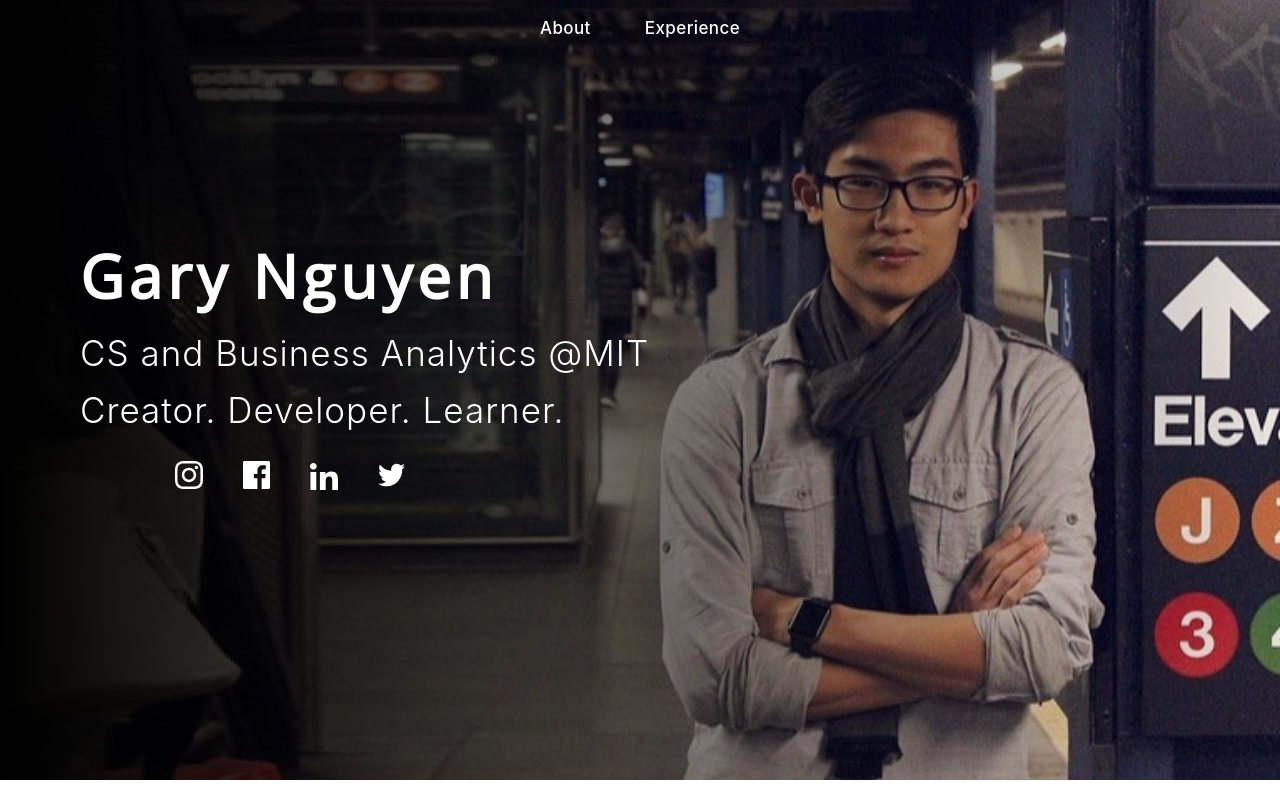
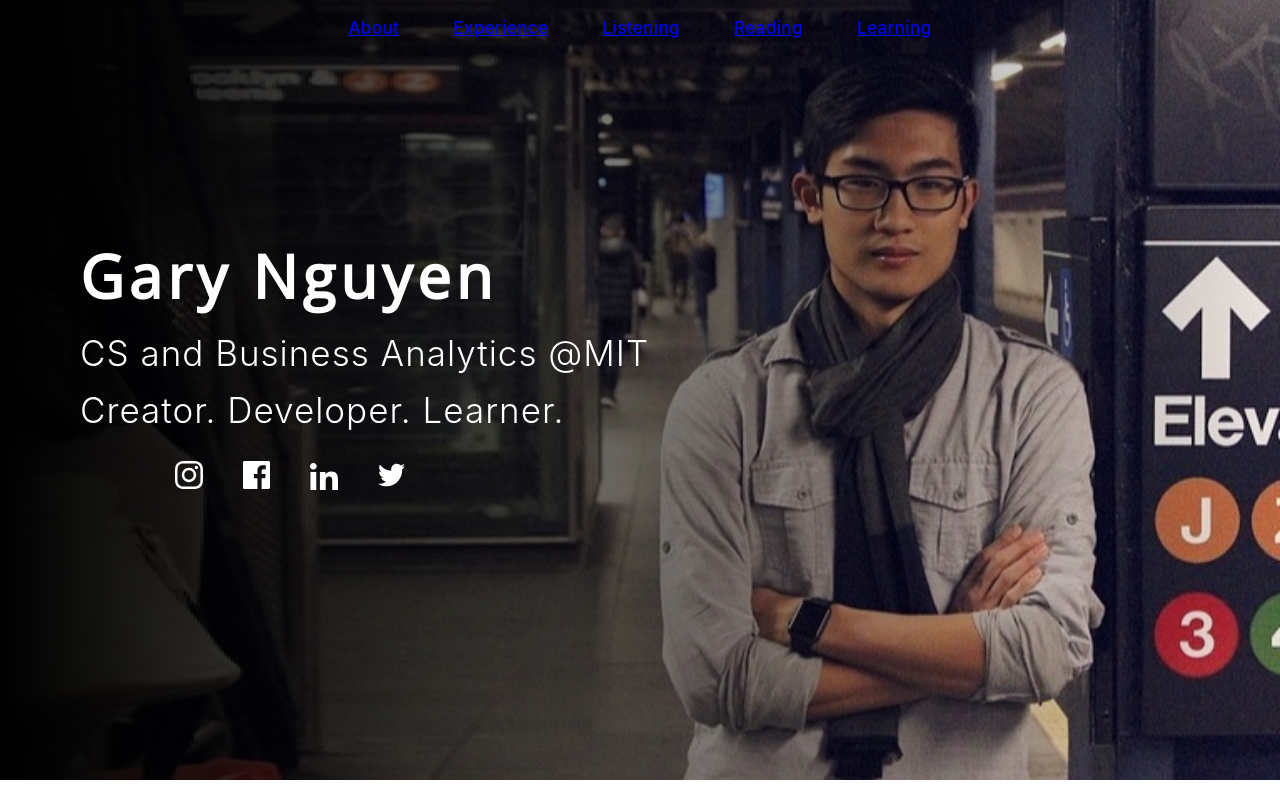
Before and after one commit to Kasaract/pers-web, a React (Create React App) app: page / in a window 1280 px wide. Shown: the top 800 px of the page. Built offline with nearby package versions, Linux system fonts and the light colour scheme.

Commit message:
Added smooth scrolling and navbar buttons for dev purposes

```diff
--- a/package.json
+++ b/package.json
@@ -7,6 +7,7 @@
     "gh-pages": "^2.0.1",
     "node-sass": "^4.11.0",
     "react": "^16.7.0",
+    "react-anchor-link-smooth-scroll": "^1.0.11",
     "react-dom": "^16.7.0",
     "react-router": "^4.3.1",
     "react-router-dom": "^4.3.1",
--- a/src/share/components/NavBar/index.js
+++ b/src/share/components/NavBar/index.js
@@ -1,5 +1,7 @@
 import React from 'react';
-import { Link, animateScroll as scroll } from 'react-scroll';
+//import { Link, animateScroll as scroll } from 'react-scroll';
+import AnchorLink from 'react-anchor-link-smooth-scroll';
+import { Link } from 'react-router-dom';
 
 import './navbar.scss';
 
@@ -7,27 +9,24 @@
   return (
     <div className='navbar__container'>
       <div className='navbar__link'>
-        <Link
-          activeClass='navbar__link'
-          to='about'
-          spy={false}
-          smooth={true}
-          offset={0}
-          duration={1000}
-        >
-          About
+        <AnchorLink href='#about'>About</AnchorLink>
+      </div>
+      <div className='navbar__link'>
+      <AnchorLink href='#experience'>Experience</AnchorLink>
+      </div>
+      <div className='navbar__link'>
+        <Link to='/listen'>
+          Listening
         </Link>
       </div>
       <div className='navbar__link'>
-        <Link
-          activeClass='navbar__link'
-          to='experience'
-          spy={false}
-          smooth={true}
-          offset={0}
-          duration={1000}
-        >
-          Experience
+        <Link to='/read'>
+          Reading
+        </Link>
+      </div>
+      <div className='navbar__link'>
+        <Link to='/learn'>
+          Learning
         </Link>
       </div>
     </div>
```
Also changed, not shown: 1 other file (tests, documents, lock files or other folders).
